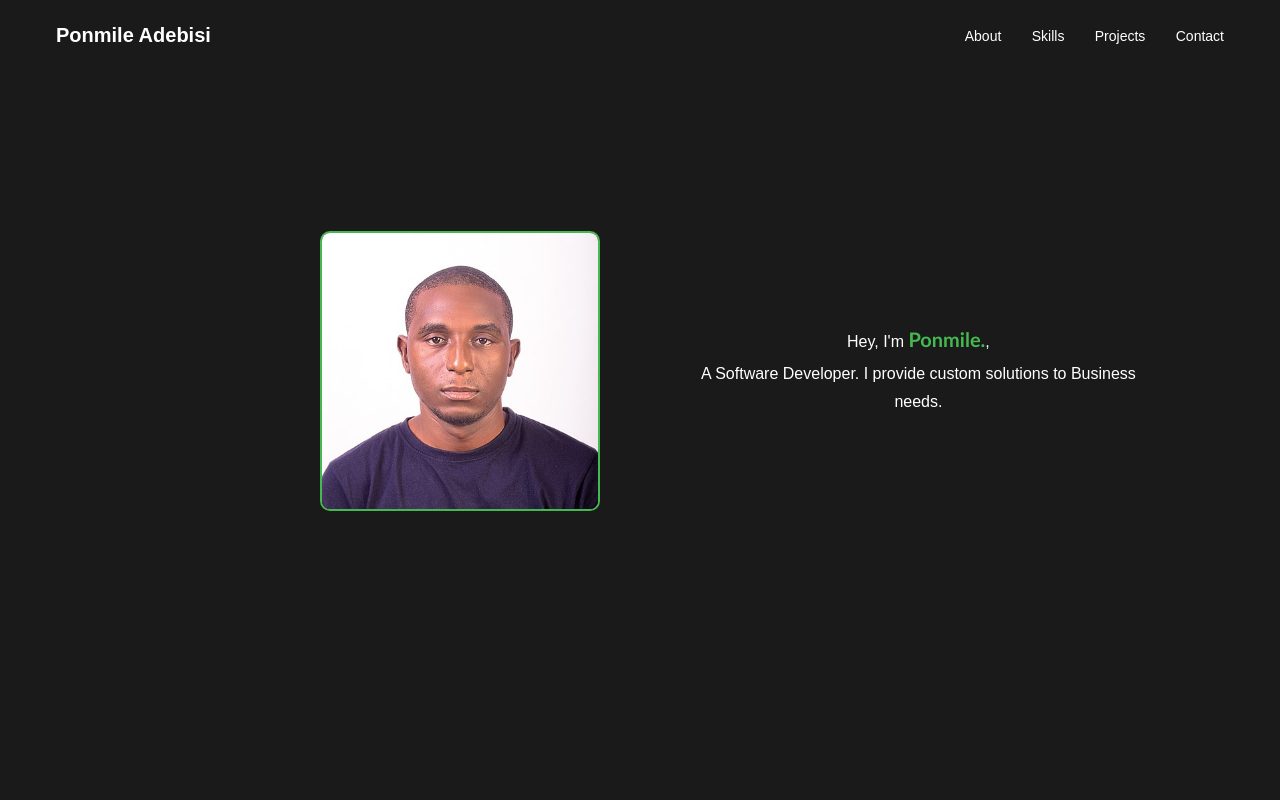
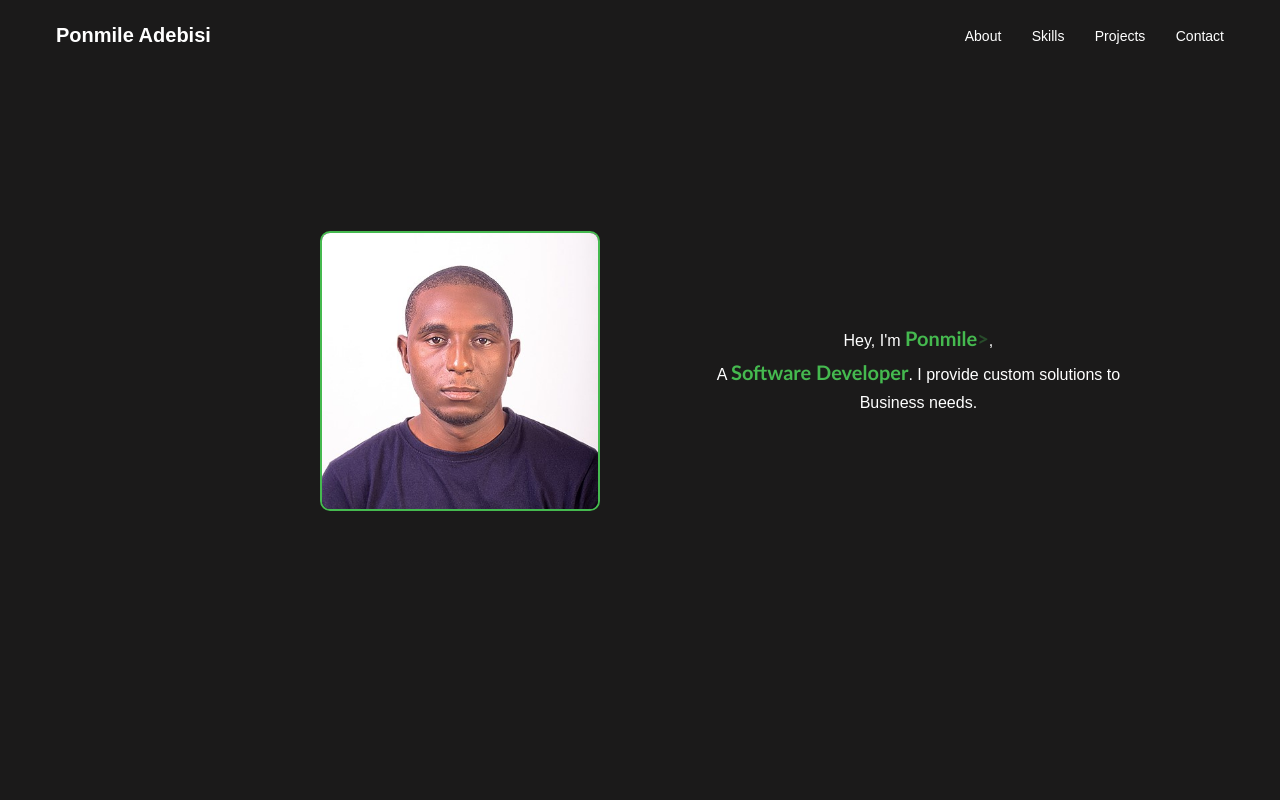
Before and after one commit to pjmiles/mYportfolio, a React (Create React App) app: page / in a window 1280 px wide. Shown: the top 800 px of the page. Built offline with nearby package versions, Linux system fonts and the light colour scheme.

Commit message:
typed effect for span

```diff
--- a/src/components/About.js
+++ b/src/components/About.js
@@ -1,17 +1,32 @@
 import "../styles/About.css";
 import profileImage from "../assets/ponmile_james_adebisi.jpg";
+import ReactTyped from "react-typed";
 
 const About = () => {
   return (
     <section id="about" className="about-section">
       <div>
-         <img alt="ponmile" src={profileImage} className="my-image" />
+        <img alt="ponmile" src={profileImage} className="my-image" />
       </div>
 
       <div className="about-header">
         <p className="about-bio">
-          Hey, I'm <span>Ponmile.</span>,
-        <p>A Software Developer. I provide custom solutions to Business needs.</p>
+          Hey, I'm{" "}
+          <span>
+            <ReactTyped
+              strings={["Ponmile"]}
+              typeSpeed={200}
+              backSpeed={100}
+              cursorChar=">"
+              showCursor={true}
+              loop
+            />
+          </span>
+          ,
+          <p>
+            A <span>Software Developer</span>. I provide custom solutions to
+            Business needs.
+          </p>
         </p>
       </div>
     </section>
```
